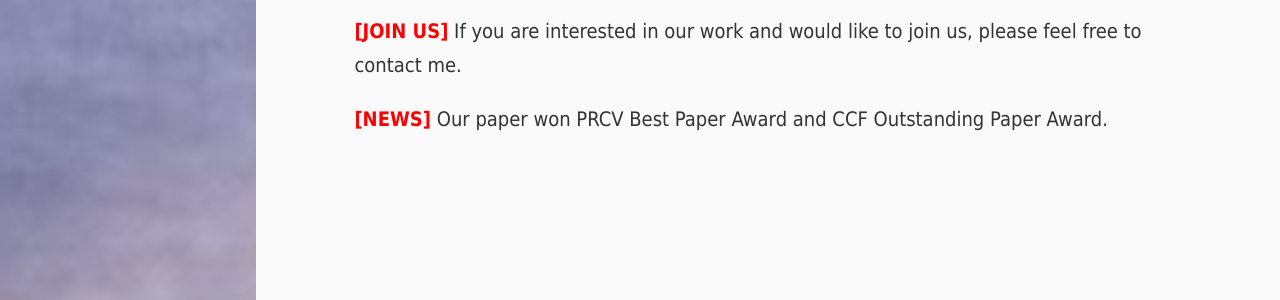
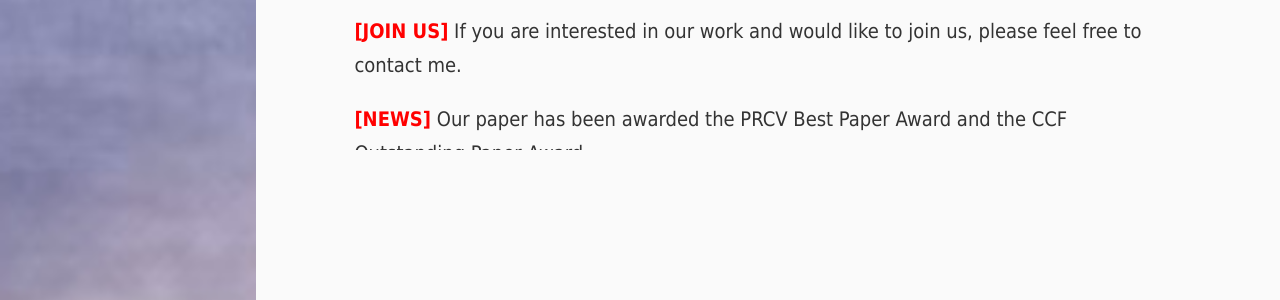
Before and after one commit to RichardSunnyMeng/RichardSunnyMeng.github.io, a Jekyll site: the page built from index.html, in a window 1280 px wide. Shown: the part 650-950 px from the top of the page. Built offline with Jekyll 4.4.1, drawn with Linux system fonts in a browser that asks for light colours; the list of posts is cut into pages by our own code.

Commit message:
Update index.html

```diff
--- a/index.html
+++ b/index.html
@@ -30,7 +30,7 @@ layout: default
 
     <p><strong><font color="#FF0000">[JOIN US]</strong></font> If you are interested in our work and would like to join us, please feel free to contact me.</p>
 
-    <p><strong><font color="#FF0000">[NEWS]</strong></font> Our paper won PRCV Best Paper Award and CCF Outstanding Paper Award. </p>
+    <p><strong><font color="#FF0000">[NEWS]</strong></font> Our paper has been awarded the PRCV Best Paper Award and the CCF Outstanding Paper Award. </p>
   </section>
 
   <section id="education" class="section">
```
